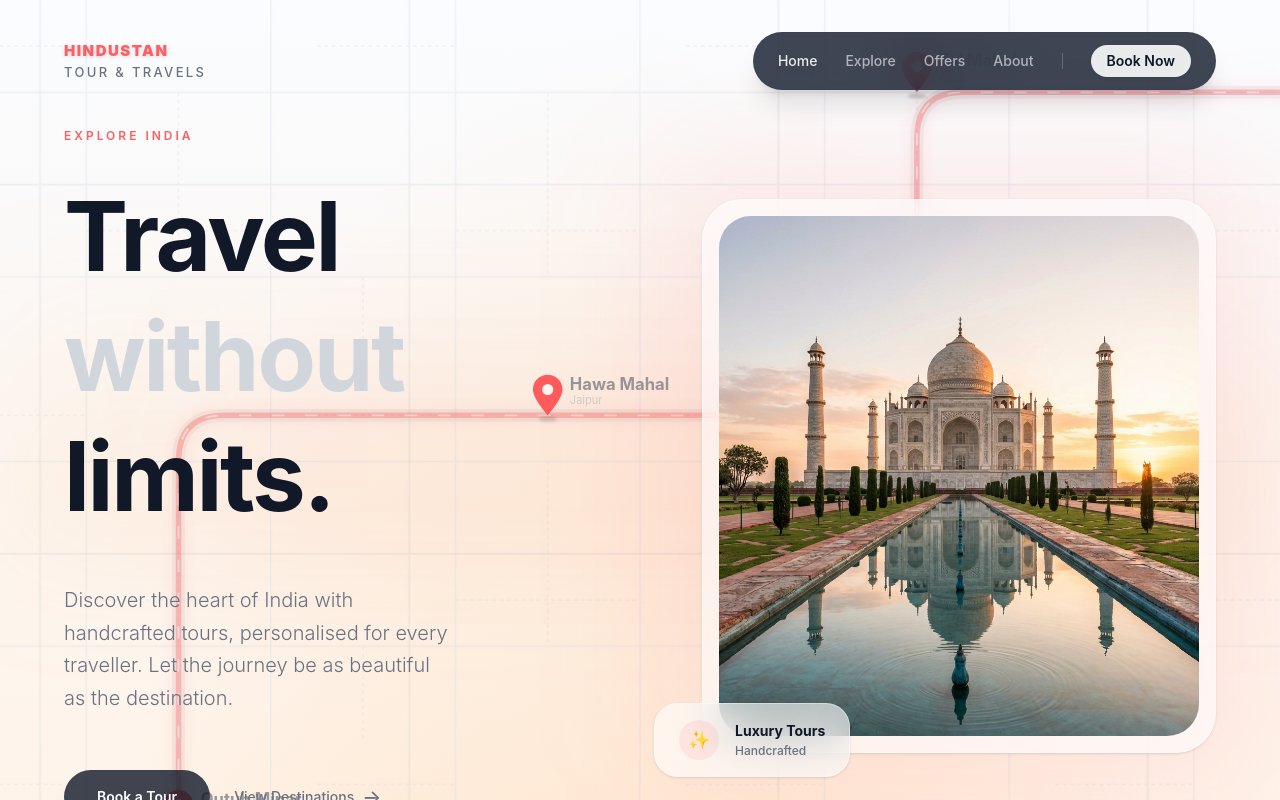
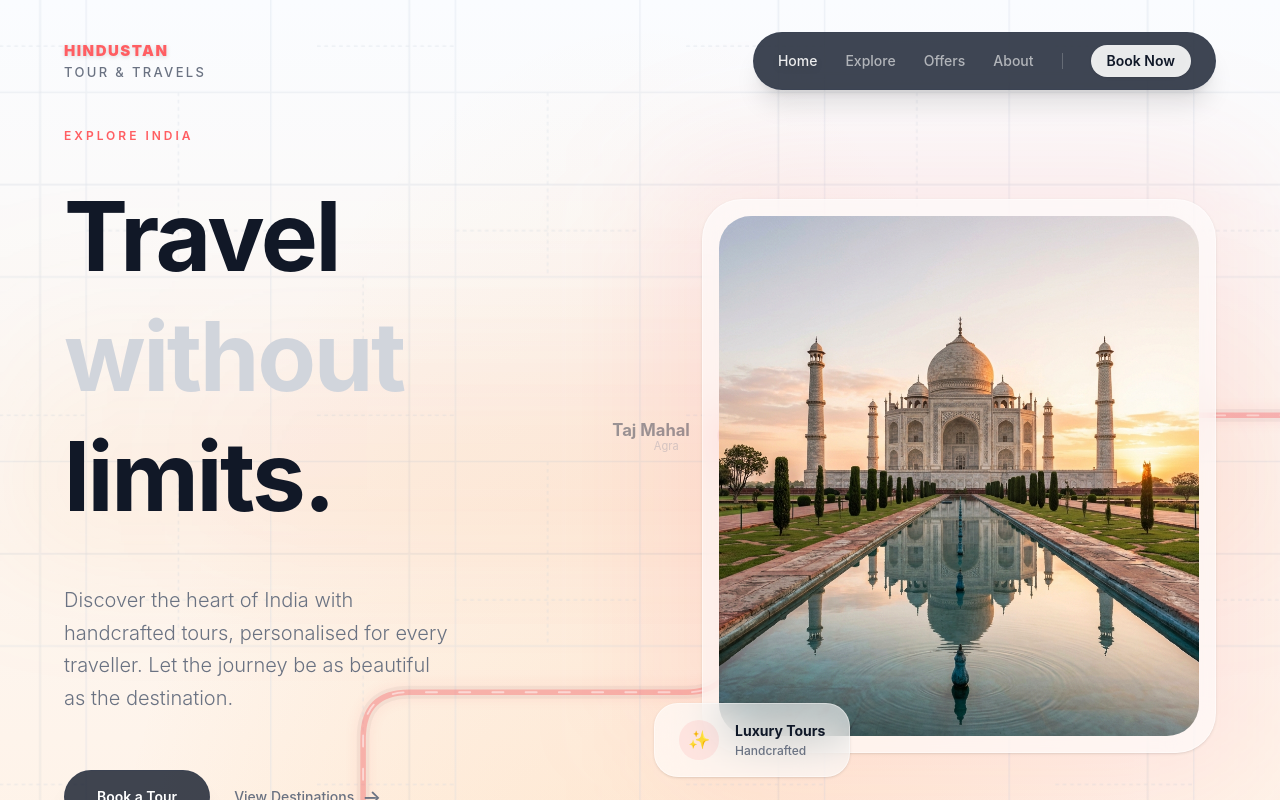
Before and after one commit to Tabsheerul/Hindustan-Tour-and-Travel, a React (Vite) app in the folder frontend/: page / in a window 1280 px wide. Shown: the top 800 px of the page. Built offline with nearby package versions, Linux system fonts and the light colour scheme; no server answers.

Commit message:
chore: fine-tune landmark pin positions

```diff
--- a/frontend/src/App.jsx
+++ b/frontend/src/App.jsx
@@ -24,21 +24,21 @@ function App() {
               </g>
             </pattern>
 
-            {/* Route: starts right → sweeps behind hero poster → descends with wide zigzags */}
+            {/* Route: enters from right → behind poster → only goes down into next sections */}
             <path id="gps-route" d="
-              M 1600,100
-              L 1100,100 Q 1050,100 1050,150
-              L 1050,400 Q 1050,450 1000,450
-              L 300,450 Q 250,450 250,500
-              L 250,900 Q 250,950 300,950
-              L 1200,950 Q 1250,950 1250,1000
-              L 1250,1400 Q 1250,1450 1200,1450
-              L 200,1450 Q 150,1450 150,1500
+              M 1600,450
+              L 900,450 Q 850,450 850,500
+              L 850,700 Q 850,750 800,750
+              L 500,750 Q 450,750 450,800
+              L 450,1050 Q 450,1100 500,1100
+              L 1300,1100 Q 1350,1100 1350,1150
+              L 1350,1500 Q 1350,1550 1300,1550
+              L 200,1550 Q 150,1550 150,1600
               L 150,2100
             " />
 
-            {/* Sleek Professional Top-Down Car */}
-            <g id="sleek-car">
+            {/* Sleek Professional Top-Down Car (rotated -90° for correct orientation) */}
+            <g id="sleek-car" transform="rotate(-90)">
               {/* Soft Drop shadow for depth */}
               <rect x="-12" y="-22" width="24" height="44" rx="12" fill="rgba(0,0,0,0.2)" transform="translate(6, 6)" filter="blur(4px)"/>
               {/* Car Body */}
@@ -80,36 +80,36 @@ function App() {
 
           {/* ── Indian Landmark Pins with Place Names ── */}
 
-          {/* Taj Mahal — where route enters from right and turns down */}
-          <g transform="translate(1050, 100)">
+          {/* Taj Mahal — where route passes behind poster and turns down */}
+          <g transform="translate(850, 500)">
             <use href="#map-pin" />
-            <text x="24" y="-28" fill="#334155" fontSize="18" fontWeight="700" fontFamily="Inter, system-ui, sans-serif" opacity="0.5">Taj Mahal</text>
-            <text x="24" y="-12" fill="#94a3b8" fontSize="12" fontFamily="Inter, system-ui, sans-serif" opacity="0.4">Agra</text>
+            <text x="-130" y="-28" fill="#334155" fontSize="18" fontWeight="700" fontFamily="Inter, system-ui, sans-serif" opacity="0.5">Taj Mahal</text>
+            <text x="-85" y="-12" fill="#94a3b8" fontSize="12" fontFamily="Inter, system-ui, sans-serif" opacity="0.4">Agra</text>
           </g>
 
-          {/* Hawa Mahal — where route sweeps left behind poster */}
-          <g transform="translate(650, 450)">
+          {/* Hawa Mahal — midpoint of horizontal sweep, away from text */}
+          <g transform="translate(450, 1000)">
             <use href="#map-pin" />
             <text x="24" y="-28" fill="#334155" fontSize="18" fontWeight="700" fontFamily="Inter, system-ui, sans-serif" opacity="0.5">Hawa Mahal</text>
             <text x="24" y="-12" fill="#94a3b8" fontSize="12" fontFamily="Inter, system-ui, sans-serif" opacity="0.4">Jaipur</text>
           </g>
 
-          {/* Qutub Minar — far left where route drops down */}
-          <g transform="translate(250, 900)">
+          {/* Qutub Minar — far right wide sweep */}
+          <g transform="translate(1300, 1100)">
             <use href="#map-pin" />
-            <text x="24" y="-28" fill="#334155" fontSize="18" fontWeight="700" fontFamily="Inter, system-ui, sans-serif" opacity="0.5">Qutub Minar</text>
-            <text x="24" y="-12" fill="#94a3b8" fontSize="12" fontFamily="Inter, system-ui, sans-serif" opacity="0.4">New Delhi</text>
+            <text x="-160" y="-28" fill="#334155" fontSize="18" fontWeight="700" fontFamily="Inter, system-ui, sans-serif" opacity="0.5">Qutub Minar</text>
+            <text x="-115" y="-12" fill="#94a3b8" fontSize="12" fontFamily="Inter, system-ui, sans-serif" opacity="0.4">New Delhi</text>
           </g>
 
-          {/* Gateway of India — far right where route zigzags back */}
-          <g transform="translate(1250, 1000)">
+          {/* Gateway of India — far right before final sweep left */}
+          <g transform="translate(1350, 1500)">
             <use href="#map-pin" />
-            <text x="-190" y="-28" fill="#334155" fontSize="18" fontWeight="700" fontFamily="Inter, system-ui, sans-serif" opacity="0.5">Gateway of India</text>
+            <text x="-195" y="-28" fill="#334155" fontSize="18" fontWeight="700" fontFamily="Inter, system-ui, sans-serif" opacity="0.5">Gateway of India</text>
             <text x="-100" y="-12" fill="#94a3b8" fontSize="12" fontFamily="Inter, system-ui, sans-serif" opacity="0.4">Mumbai</text>
           </g>
 
-          {/* India Gate — far left bottom where route ends */}
-          <g transform="translate(200, 1450)">
+          {/* India Gate — far left at the bottom */}
+          <g transform="translate(200, 1550)">
             <use href="#map-pin" />
             <text x="24" y="-28" fill="#334155" fontSize="18" fontWeight="700" fontFamily="Inter, system-ui, sans-serif" opacity="0.5">India Gate</text>
             <text x="24" y="-12" fill="#94a3b8" fontSize="12" fontFamily="Inter, system-ui, sans-serif" opacity="0.4">New Delhi</text>
```
